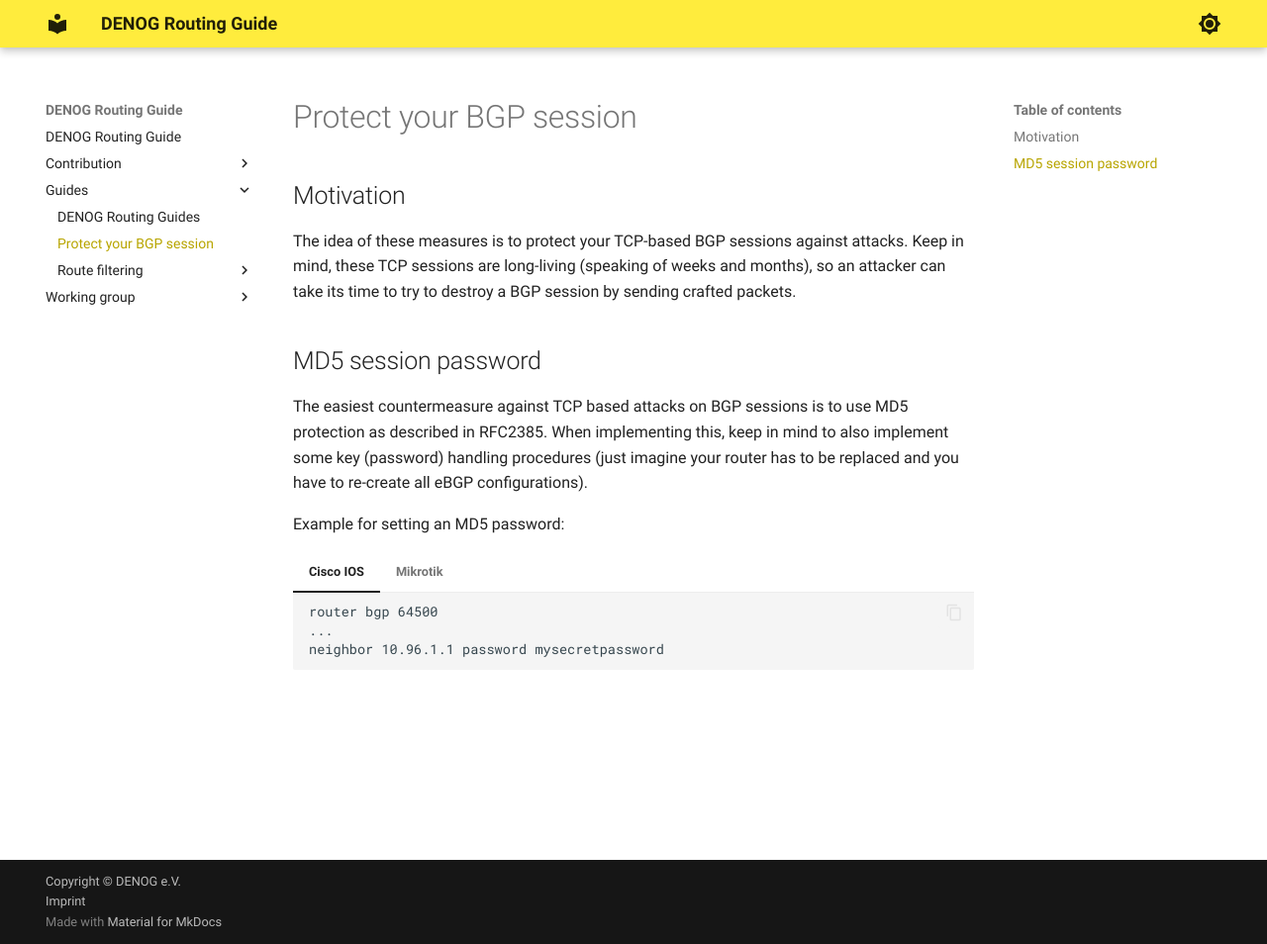
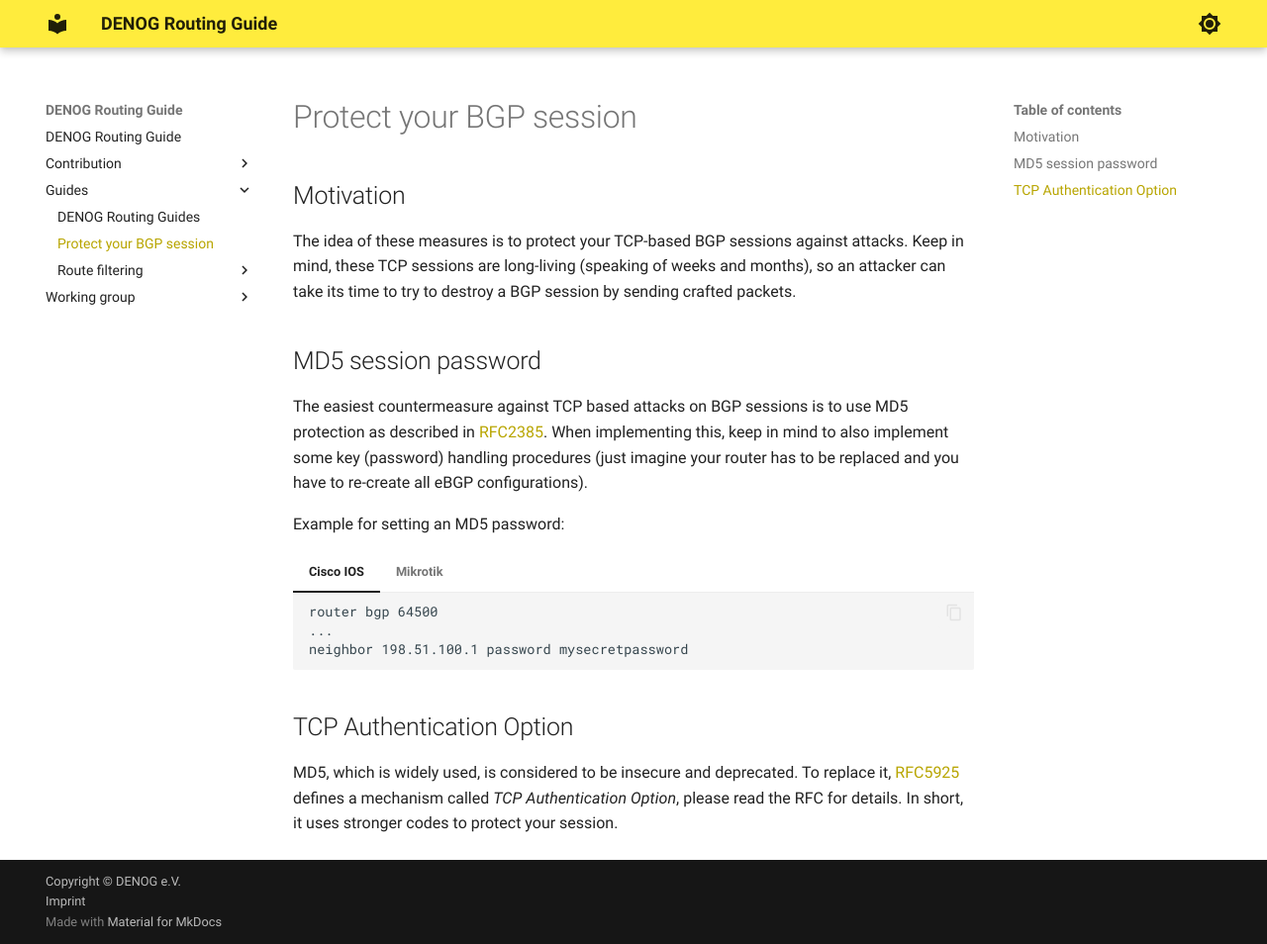
Before and after one commit to denog/routing-guide, an MkDocs documentation site: the page built from docs/guides/protect_your_bgp_session.md, in a window 1280 px wide and 954 px high. Shown: the whole window at 99% size. Built offline with MkDocs 1.6.1 and Material for MkDocs 9.7.7, drawn with Linux system fonts in a browser that asks for light colours.

Commit message:
rfcs as URLs, changed IPs

````diff
--- a/docs/guides/protect_your_bgp_session.md
+++ b/docs/guides/protect_your_bgp_session.md
@@ -6,7 +6,9 @@
 
 ## MD5 session password
 
-The easiest countermeasure against TCP based attacks on BGP sessions is to use  MD5 protection as described in RFC2385. When implementing this, keep in mind to also implement some key (password) handling procedures (just imagine your router has to be replaced and you have to re-create all eBGP configurations).
+The easiest countermeasure against TCP based attacks on BGP sessions is to use  MD5 protection as described in
+[RFC2385](https://www.rfc-editor.org/rfc/rfc2385.html).
+When implementing this, keep in mind to also implement some key (password) handling procedures (just imagine your router has to be replaced and you have to re-create all eBGP configurations).
 
 Example for setting an MD5 password:
 
@@ -14,11 +16,16 @@
     ```
     router bgp 64500
     ...
-    neighbor 10.96.1.1 password mysecretpassword
+    neighbor 198.51.100.1 password mysecretpassword
     ```
 
 === "Mikrotik"
     ```
     add name=AS64496 remote-as=64496 \
-        remote-address=10.96.1.1 tcp-md5-key=mysecretpassword
+        remote-address=198.51.100.1 tcp-md5-key=mysecretpassword
     ```
+
+## TCP Authentication Option
+MD5, which is widely used, is considered to be insecure and deprecated. To replace it,
+[RFC5925](https://www.rfc-editor.org/rfc/rfc5925.html)
+defines a mechanism called *TCP Authentication Option*, please read the RFC for details. In short, it uses stronger codes to protect your session.
````
